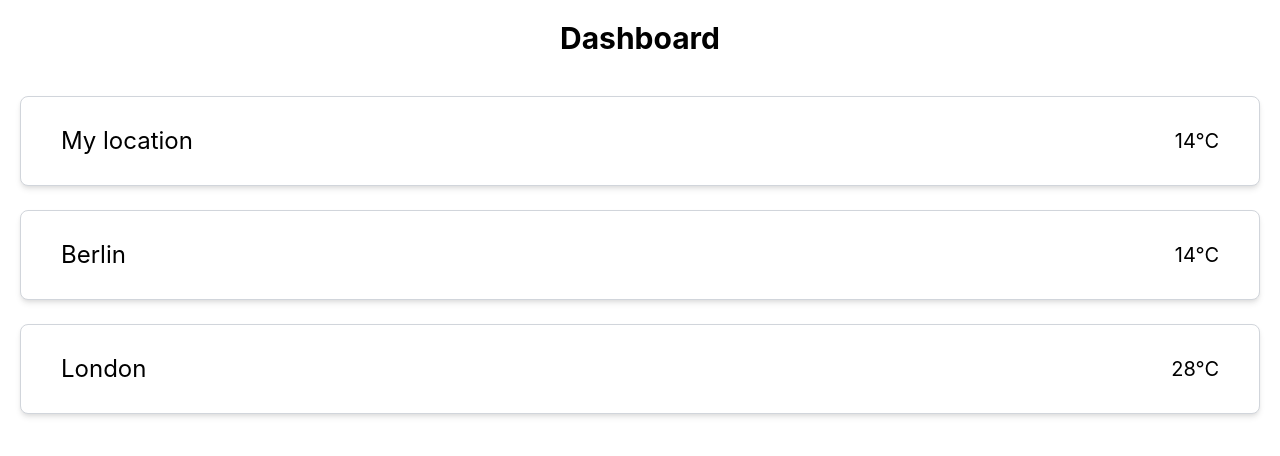
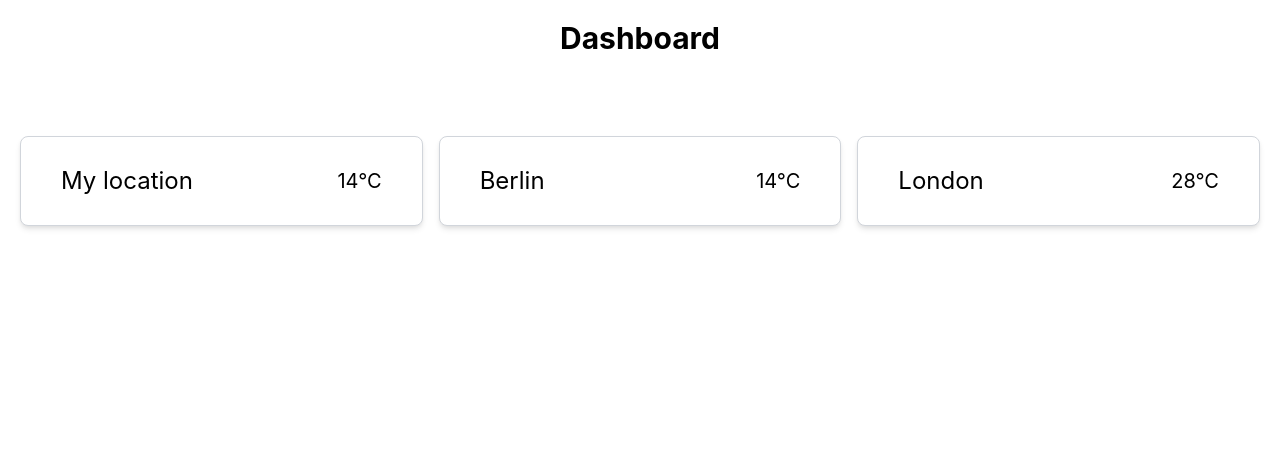
Before and after one commit to mike-czarnota/source2sea-weather, a React (Create React App) app: page / in a window 1280 px wide. Shown: the top 456 px of the page. Built offline with nearby package versions, Linux system fonts and the light colour scheme.

Commit message:
Hardcoded desktop view

```diff
--- a/src/components/DetailsGrid/DetailsGrid.tsx
+++ b/src/components/DetailsGrid/DetailsGrid.tsx
@@ -8,7 +8,7 @@ const DetailsGrid: React.FC<IDetailsGridProps> = ({ children }) => {
     <div
       className={classNames(
         styles.self,
-        'grid grid-cols-2 mt-10 bg-gray-900 md:mx-auto'
+        'grid grid-cols-2 mt-10 bg-gray-900 md:mx-auto xl:mx-0'
       )}
     >
       {children}
--- a/src/components/Layout/Layout.tsx
+++ b/src/components/Layout/Layout.tsx
@@ -11,7 +11,7 @@ const Layout: React.FC<ILayoutProps> = ({ header, body }) => (
       <header>
         <h1 className="text-3xl text-center font-bold">{header}</h1>
       </header>
-      <main className="mt-10">{body}</main>
+      <main className="mt-10 xl:mt-20">{body}</main>
     </div>
   </div>
 );
--- a/src/components/LocationList/LocationList.tsx
+++ b/src/components/LocationList/LocationList.tsx
@@ -18,7 +18,7 @@ const locations = [
 ];
 
 const LocationList: React.FC<ILocationListProps> = () => (
-  <div className="grid grid-cols-1 gap-4 md:gap-6">
+  <div className="grid grid-cols-1 gap-4 md:gap-6 xl:grid-cols-3 xl:gap-4">
     {locations.map(({ name, temperatureInCelsius }) => (
       <LocationCard
         key={name}
--- /dev/null
+++ b/src/components/LocationViewGrid/LocationViewGrid.tsx
@@ -0,0 +1,18 @@
+interface ILocationViewGridProps {
+  overview: React.ReactElement;
+  details: React.ReactElement;
+}
+
+const LocationViewGrid: React.FC<ILocationViewGridProps> = ({
+  overview,
+  details,
+}) => {
+  return (
+    <div className="xl:flex xl:justify-around">
+      {overview}
+      {details}
+    </div>
+  );
+};
+
+export default LocationViewGrid;
--- /dev/null
+++ b/src/components/LocationViewGrid/index.ts
@@ -0,0 +1 @@
+export { default } from './LocationViewGrid';
--- a/src/views/LocationDetails/LocationDetailsRootView.tsx
+++ b/src/views/LocationDetails/LocationDetailsRootView.tsx
@@ -4,6 +4,7 @@ import DetailsItem from '../../components/DetailsItem';
 import DetailsGrid from '../../components/DetailsGrid';
 import LocationOverview from '../../components/LocationOverview';
 import LocationDetailsHeader from './LocationDetailsHeader';
+import LocationViewGrid from '../../components/LocationViewGrid';
 
 interface ILocationDetailsProps
   extends RouteComponentProps<{
@@ -19,9 +20,9 @@ const LocationDetailsRootView: React.FC<ILocationDetailsProps> = ({
     <Layout
       header={<LocationDetailsHeader locationName={locationName} />}
       body={
-        <>
-          <LocationOverview />
-
+        <LocationViewGrid
+          overview={<LocationOverview />}
+          details={
             <DetailsGrid>
               <DetailsItem label="Sunrise" value="05:40" />
 
@@ -31,7 +32,8 @@ const LocationDetailsRootView: React.FC<ILocationDetailsProps> = ({
 
               <DetailsItem label="Visibility" value="16.2 km" />
             </DetailsGrid>
-        </>
+          }
+        />
       }
     />
   );
```
Lines whose indentation alone changed are shown as unchanged.
